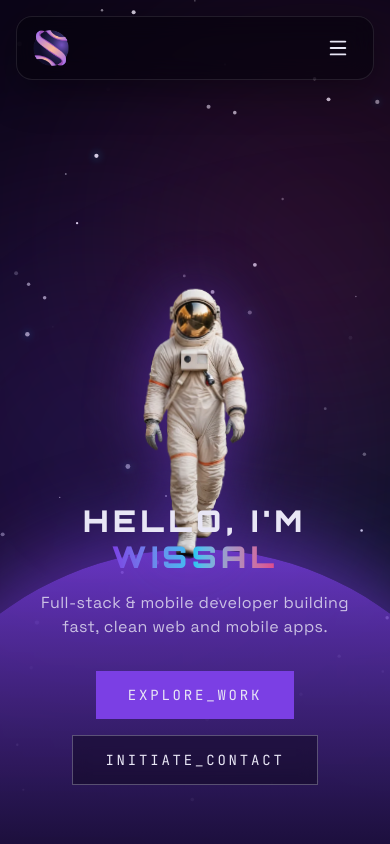
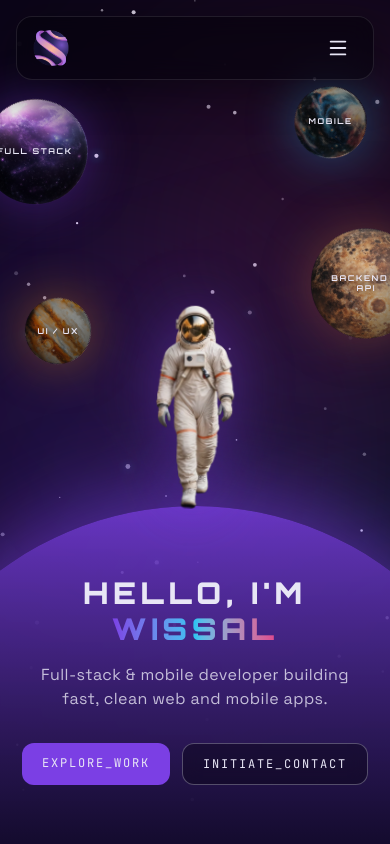
Before and after one commit to wiissal/wiissal-portfolio, a Next.js app: page / in a window 390 px wide. Shown: the top 844 px of the page. Built offline with nearby package versions, Linux system fonts and the light colour scheme.

Commit message:
fix(hero): show planets on mobile, astronaut on ground, side-by-side buttons

```diff
--- a/src/components/Hero.jsx
+++ b/src/components/Hero.jsx
@@ -27,7 +27,6 @@ export default function Hero() {
         animate="show"
         className="absolute bottom-8 right-8 z-20 hidden items-center gap-2 whitespace-nowrap rounded-full border border-cyan-glow/30 bg-space-950/50 px-4 py-1.5 font-mono text-xs tracking-[0.2em] text-cyan-glow backdrop-blur-sm md:flex"
       >
-
         AVAILABLE FOR NEW MISSIONS
       </motion.p>
 
@@ -38,7 +37,7 @@ export default function Hero() {
         image="/planets/planet-fullstack.webp"
         size={190}
         color="#7b3fe4"
-        className="left-[6%] top-[22%] hidden lg:block"
+        className="left-[-6%] top-[14%] lg:left-[6%] lg:top-[22%]"
       />
       <Planet
         label="MOBILE"
@@ -46,7 +45,7 @@ export default function Hero() {
         image="/planets/planet-mobile.webp"
         size={130}
         color="#2ec4f1"
-        className="left-[25%] top-[16%] hidden lg:block"
+        className="right-[8%] top-[13%] lg:left-[25%] lg:right-auto lg:top-[16%]"
         delay={1}
       />
       <Planet
@@ -55,7 +54,7 @@ export default function Hero() {
         image="/planets/planet-uiux.webp"
         size={120}
         color="#f59e0b"
-        className="right-[25%] top-[18%] hidden lg:block"
+        className="left-[6%] top-[36%] lg:left-auto lg:right-[25%] lg:top-[18%]"
         delay={2}
       />
       <Planet
@@ -64,12 +63,11 @@ export default function Hero() {
         image="/planets/planet-backend.webp"
         size={200}
         color="#c2703d"
-        className="right-[6%] top-[36%] hidden lg:block"
+        className="right-[-6%] top-[30%] lg:right-[6%] lg:top-[36%]"
         delay={0.5}
       />
-
       {/* astronaut: outer div positionsinner motion.div animates */}
-      <div className="absolute bottom-[33%] left-1/2 z-10 -translate-x-1/2">
+      <div className="absolute bottom-[39%] left-1/2 z-10 -translate-x-1/2 md:bottom-[33%]">
         <motion.div
           animate={
             reduceMotion ? {} : { y: [0, -8, 0], rotate: [-1.5, 1.5, -1.5] }
@@ -82,7 +80,7 @@ export default function Hero() {
             width={340}
             height={885}
             priority
-            className="h-[32vh] w-auto drop-shadow-[0_0_30px_rgba(123,63,228,0.45)] md:h-[38vh]"
+            className="h-[24vh] w-auto drop-shadow-[0_0_30px_rgba(123,63,228,0.45)] md:h-[38vh]"
           />
         </motion.div>
       </div>
@@ -90,7 +88,7 @@ export default function Hero() {
       {/* planet ground */}
       <div
         aria-hidden="true"
-        className="pointer-events-none absolute -bottom-[45%] left-1/2 h-[80%] w-[170%] -translate-x-1/2 rounded-[50%] bg-linear-to-b from-violet-glow/80 via-space-800 to-space-950 shadow-[0_-20px_80px_rgba(123,63,228,0.55)]"
+        className="pointer-events-none absolute -bottom-[40%] left-1/2 h-[80%] w-[170%] -translate-x-1/2 rounded-[50%] bg-linear-to-b from-violet-glow/80 via-space-800 to-space-950 shadow-[0_-20px_80px_rgba(123,63,228,0.55)] md:-bottom-[45%]"
       />
 
       {/* name written on the ground */}
@@ -124,17 +122,17 @@ export default function Hero() {
           variants={fadeUp}
           initial="hidden"
           animate="show"
-          className="mt-8 flex flex-wrap justify-center gap-4"
+          className="mt-8 flex justify-center gap-3"
         >
           <Link
             href="/projects"
-            className="bg-violet-glow px-8 py-3.5 font-mono text-sm tracking-[0.2em] transition hover:shadow-[0_0_30px_var(--color-violet-glow)]"
+            className="rounded-xl bg-violet-glow px-5 py-3 font-mono text-xs tracking-[0.15em] transition hover:shadow-[0_0_30px_var(--color-violet-glow)] md:px-8 md:py-3.5 md:text-sm md:tracking-[0.2em]"
           >
             EXPLORE_WORK
           </Link>
           <Link
             href="/contact"
-            className="border border-star/30 bg-space-950/40 px-8 py-3.5 font-mono text-sm tracking-[0.2em] backdrop-blur-sm transition hover:border-cyan-glow hover:text-cyan-glow"
+            className="rounded-xl border border-star/30 bg-space-950/40 px-5 py-3 font-mono text-xs tracking-[0.15em] backdrop-blur-sm transition hover:border-cyan-glow hover:text-cyan-glow md:px-8 md:py-3.5 md:text-sm md:tracking-[0.2em]"
           >
             INITIATE_CONTACT
           </Link>
```
